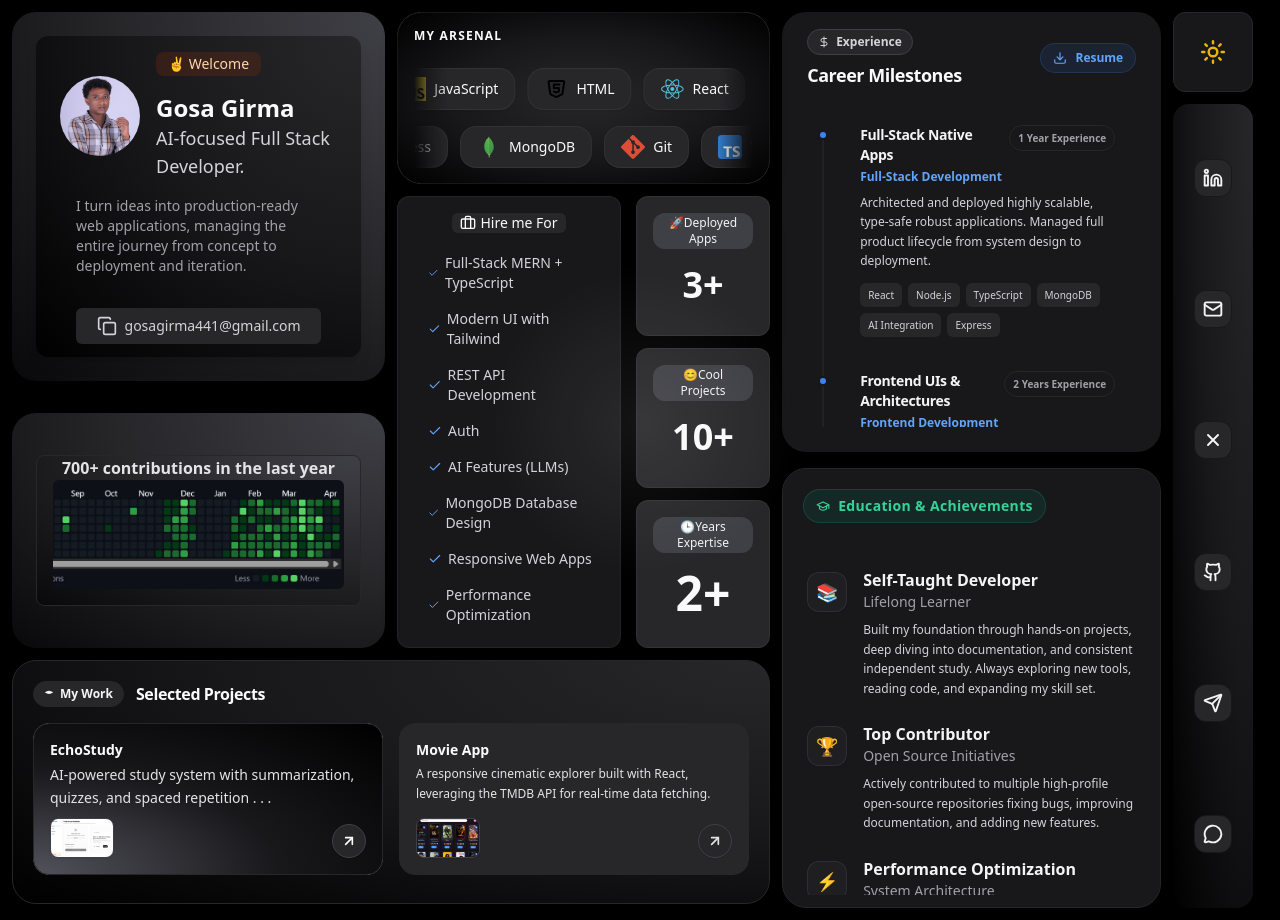
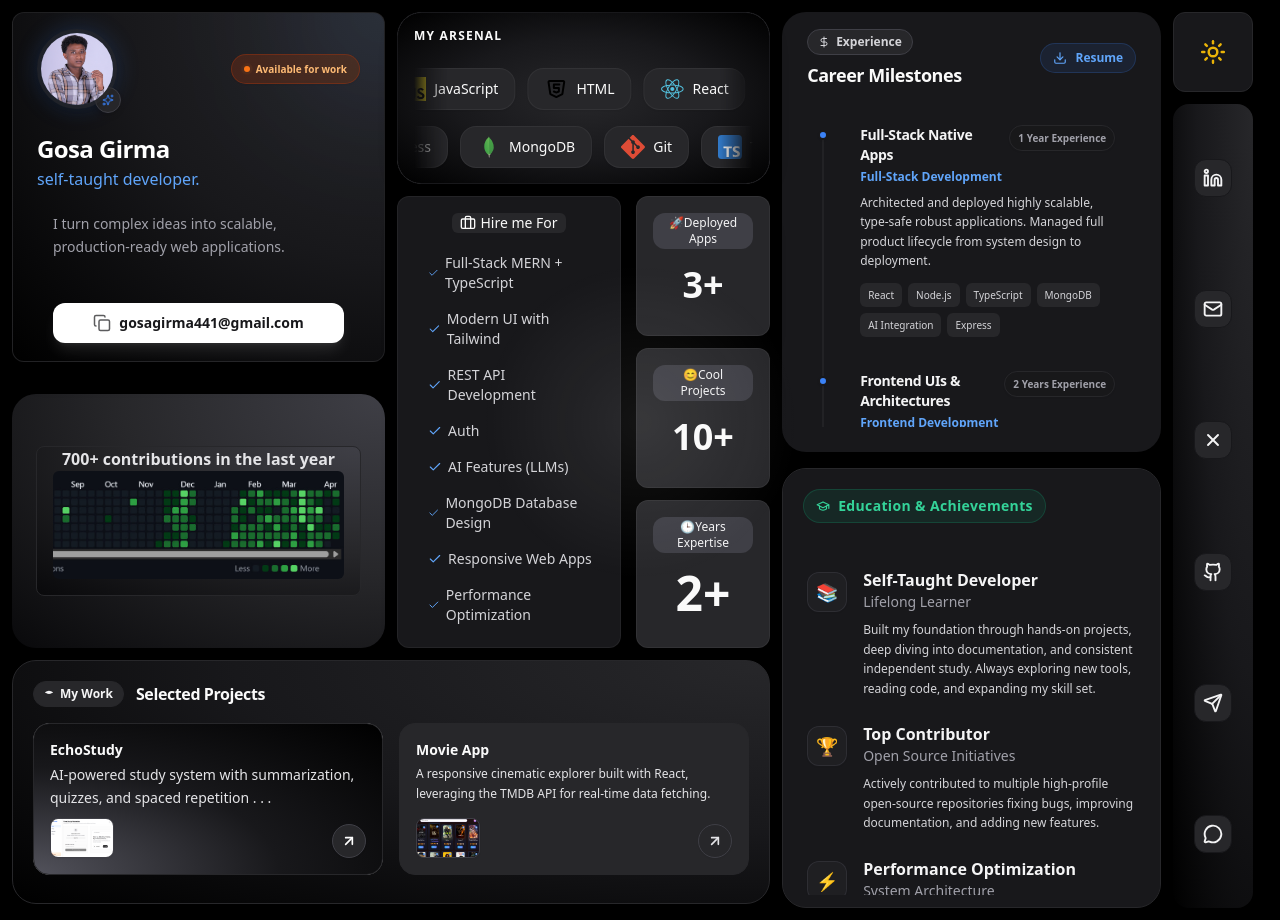
Before and after one commit to gosag/bentofolio, a React (Vite) app in the folder bentofolio/: page / in a window 1280 px wide. Built offline with nearby package versions, Linux system fonts and the light colour scheme.

Commit message:
feat: add react-parallax-tilt for enhanced profile card animation and update UI elements

```diff
--- a/bentofolio/package.json
+++ b/bentofolio/package.json
@@ -15,6 +15,7 @@
     "react": "^19.2.4",
     "react-dom": "^19.2.4",
     "react-github-calendar": "^5.0.5",
+    "react-parallax-tilt": "^1.7.324",
     "shadcn-ui": "^0.9.5"
   },
   "devDependencies": {
--- a/bentofolio/src/DetailsPanel.tsx
+++ b/bentofolio/src/DetailsPanel.tsx
@@ -1,7 +1,5 @@
 import { Card } from "./components/ui/card";
 import { motion } from "framer-motion";
-
-const today = new Date();
 const experienceData = [
   {
     id: 1,
--- a/bentofolio/src/ProfileCard.tsx
+++ b/bentofolio/src/ProfileCard.tsx
@@ -1,8 +1,10 @@
 import {Card,CardContent,CardFooter} from "./components/ui/card";
-import { Copy } from "lucide-react";
+import { Copy, MailCheck, Sparkles } from "lucide-react";
 import InfoGrid from "./InfoGrid";
 import {motion} from "framer-motion"
 import { useState } from "react";
+import Tilt from 'react-parallax-tilt';
+
 const IdentityCard = () => {
   const email="gosagirma441@gmail.com"
   const [isCopied, setIsCopied] = useState(false);
@@ -15,48 +17,94 @@ const IdentityCard = () => {
 
   return (
     <motion.div
-      className="min-h-[55%] flex justify-center bg-[radial-gradient(ellipse_at_top_right,_theme(colors.zinc.50),_theme(colors.zinc.100),_theme(colors.blue.50))] group  dark:bg-zinc-800 p-6 rounded-3xl shadow-xl hover:shadow-2xl transition-shadow duration-300 dark:bg-[radial-gradient(ellipse_at_top_right,_var(--tw-gradient-stops))] from-zinc-700 via-zinc-800 to-zinc-950"
-      initial={{ opacity: 0, y: 30 }}
-      animate={{ opacity: 1, y: 0 }}
-      transition={{ delay: 0.2, duration: 0.5 }}
+      className="min-h-[50%] flex justify-center"
+      initial={{ opacity: 0, y: 30, scale: 0.95 }}
+      animate={{ opacity: 1, y: 0, scale: 1 }}
+      transition={{ delay: 0.2, duration: 0.6, type: "spring", stiffness: 100 }}
     >
-      <Card className="bg-[radial-gradient(ellipse_at_top_right,_theme(colors.zinc.100),_theme(colors.zinc.200),_theme(colors.blue.100))] border-none shadow-lg rounded-3xl p-6 dark:bg-[radial-gradient(ellipse_at_top_right,_theme(colors.zinc.800),_theme(colors.zinc.900),_theme(colors.black))] dark:border-zinc-900">
-        <div className="flex flex-row items-center justify-center gap-4 group" >
+      <Tilt
+        tiltMaxAngleX={8}
+        tiltMaxAngleY={8}
+        perspective={1000}
+        scale={1.02}
+        transitionSpeed={1500}
+        gyroscope={true}
+        className="w-full h-full rounded-3xl"
+      >
+        <div className="h-full w-full relative rounded-3xl shadow-xl hover:shadow-2xl transition-shadow duration-500">
+          <Card className="h-full bg-[radial-gradient(ellipse_at_top_right,_theme(colors.zinc.100),_theme(colors.zinc.200),_theme(colors.blue.50))] border border-zinc-200/80 rounded-3xl p-6 dark:bg-[radial-gradient(ellipse_at_top_right,_theme(colors.zinc.800),_theme(colors.zinc.900),_theme(colors.black))] dark:border-zinc-800/80 flex flex-col justify-between relative overflow-hidden backdrop-blur-sm">
+
+            {/* Background 3D Glow effect */}
+            <div className="absolute -top-24 -right-24 w-48 h-48 bg-blue-500/20 dark:bg-blue-500/10 rounded-full blur-3xl mix-blend-multiply dark:mix-blend-screen pointer-events-none transition-all duration-700 group-hover:bg-blue-400/30"></div>
+
+            <div className="flex flex-row items-center justify-between gap-4 group">
+              <div className="relative z-50">
+                <div className="absolute inset-0 bg-blue-500 rounded-full blur-md opacity-20 group-hover:opacity-40 transition-opacity duration-300"></div>
                 <img
                   src="/profile.jpg"
                   alt="Profile"
-            className="rounded-full w-20 h-20 object-cover group-hover:scale-105 transition-transform duration-300 z-50 dark:z-40"
+                  className="relative rounded-full w-20 h-20 object-cover border-4 border-white/60 dark:border-zinc-800/60 shadow-lg group-hover:scale-[1.03] transition-transform duration-500 z-50 dark:z-40"
                 />
-          <div>
-            <p className="text-sm font-medium w-fit px-3 py-0.5 bg-orange-100 text-orange-800 rounded-lg dark:bg-orange-900/30 dark:text-orange-200">
-              ✌️ Welcome
-            </p>
-            <h1 className="mt-4 text-2xl font-semibold dark:text-zinc-50">Gosa Girma</h1>
-            <h4 className="text-lg text-zinc-700 dark:text-zinc-300">AI-focused Full Stack Developer.</h4>
+                <div className="absolute -bottom-1 -right-1 bg-white dark:bg-zinc-800 rounded-full p-1.5 shadow-md border border-zinc-100 dark:border-zinc-700">
+                  <Sparkles className="w-3 h-3 text-blue-500" />
                 </div>
               </div>
 
-        <CardContent>
-          <p className="text-zinc-600 dark:text-zinc-400">
-            I turn ideas into production-ready web applications, managing the
-            entire journey from concept to deployment and iteration.
+              <div className="flex flex-col items-end">
+                <span className="inline-flex items-center gap-1.5 px-3 py-1 bg-gradient-to-r from-orange-100 to-amber-100 text-orange-800 text-[10px] font-bold rounded-full shadow-sm dark:from-orange-900/40 dark:to-amber-900/40 dark:text-orange-300 border border-orange-200/50 dark:border-orange-800/50 backdrop-blur-sm">
+                  <span className="relative flex h-1.5 w-1.5">
+                    <span className="animate-ping absolute inline-flex h-full w-full rounded-full bg-orange-400 opacity-75"></span>
+                    <span className="relative inline-flex rounded-full h-1.5 w-1.5 bg-orange-500"></span>
+                  </span>
+                  Available for work
+                </span>
+              </div>
+            </div>
+
+            <div className="mt-2 mb-1.5">
+              <h1 className="text-2xl font-extrabold tracking-tight text-zinc-900 dark:text-white bg-clip-text">
+                Gosa Girma
+              </h1>
+              <h4 className="text-base font-medium text-blue-600 dark:text-blue-400 mt-0.5">
+                self-taught developer.
+              </h4>
+            </div>
+
+            <CardContent className="p-0 mb-3">
+              <p className="text-sm text-zinc-600 dark:text-zinc-400 leading-relaxed font-medium">
+                I turn complex ideas into scalable, production-ready web applications.
               </p>
             </CardContent>
 
-        <CardFooter className="border-t-0 flex items-center justify-center p-0">
-          <div onClick={handleCopyEmail} className="text-center flex justify-center items-center bg-zinc-300 w-full py-2 rounded-md text-[#303038] cursor-pointer hover:scale-[1.02] active:scale-[0.98] dark:bg-zinc-800 dark:text-zinc-300 dark:hover:bg-zinc-700 dark:hover:text-zinc-100 transition duration-300">
-            <Copy size={20} />
-            <p className="ml-2">{isCopied ? "Email Copied!" : email}</p>
-          </div>
+            <CardFooter className="border-t-0 p-0 mt-auto ">
+              <button
+                onClick={handleCopyEmail}
+                className="group relative w-full flex justify-center items-center gap-2 bg-zinc-900 dark:bg-white text-white dark:text-zinc-900 py-2.5 px-4 rounded-xl font-bold text-sm cursor-pointer overflow-hidden transition-transform duration-300 hover:scale-[1.02] active:scale-[0.98] shadow-lg shadow-zinc-900/20 dark:shadow-white/10"
+              >
+                <div className="absolute inset-0 w-full h-full bg-gradient-to-r from-transparent via-white/20 dark:via-black/10 to-transparent -translate-x-[100%] group-hover:animate-[shimmer_1.5s_infinite]"></div>
+                {isCopied ? (
+                  <>
+                    <MailCheck size={18} className="text-emerald-400 dark:text-emerald-600" />
+                    <span>Email Copied!</span>
+                  </>
+                ) : (
+                  <>
+                    <Copy size={18} className="opacity-70 group-hover:opacity-100 transition-opacity" />
+                    <span>{email}</span>
+                  </>
+                )}
+              </button>
             </CardFooter>
           </Card>
+        </div>
+      </Tilt>
     </motion.div>
   );
 };
 function GithubDisplay(){
     return(
         <motion.div
-          className="flex min-h-[37%] flex-col items-center justify-center gap-3  shadow-xl p-6 bg-[radial-gradient(ellipse_at_top_right,_theme(colors.zinc.50),_theme(colors.zinc.100),_theme(colors.blue.50))] rounded-3xl hover:shadow-2xl dark:bg-[radial-gradient(ellipse_at_top_right,_var(--tw-gradient-stops))] from-zinc-700 via-zinc-800 to-zinc-950 dark:border-zinc-800 "
+          className="flex min-h-[40%] flex-col items-center justify-center gap-3  shadow-xl p-6 bg-[radial-gradient(ellipse_at_top_right,_theme(colors.zinc.50),_theme(colors.zinc.100),_theme(colors.blue.50))] rounded-3xl hover:shadow-2xl dark:bg-[radial-gradient(ellipse_at_top_right,_var(--tw-gradient-stops))] from-zinc-700 via-zinc-800 to-zinc-950 dark:border-zinc-800 "
           initial={{ opacity: 0, y: 30 }}
           animate={{ opacity: 1, y: 0 }}
           transition={{  duration: 0.5 }}
```
Also changed, not shown: 1 other file (tests, documents, lock files or other folders). Lines whose indentation alone changed are shown as unchanged.
